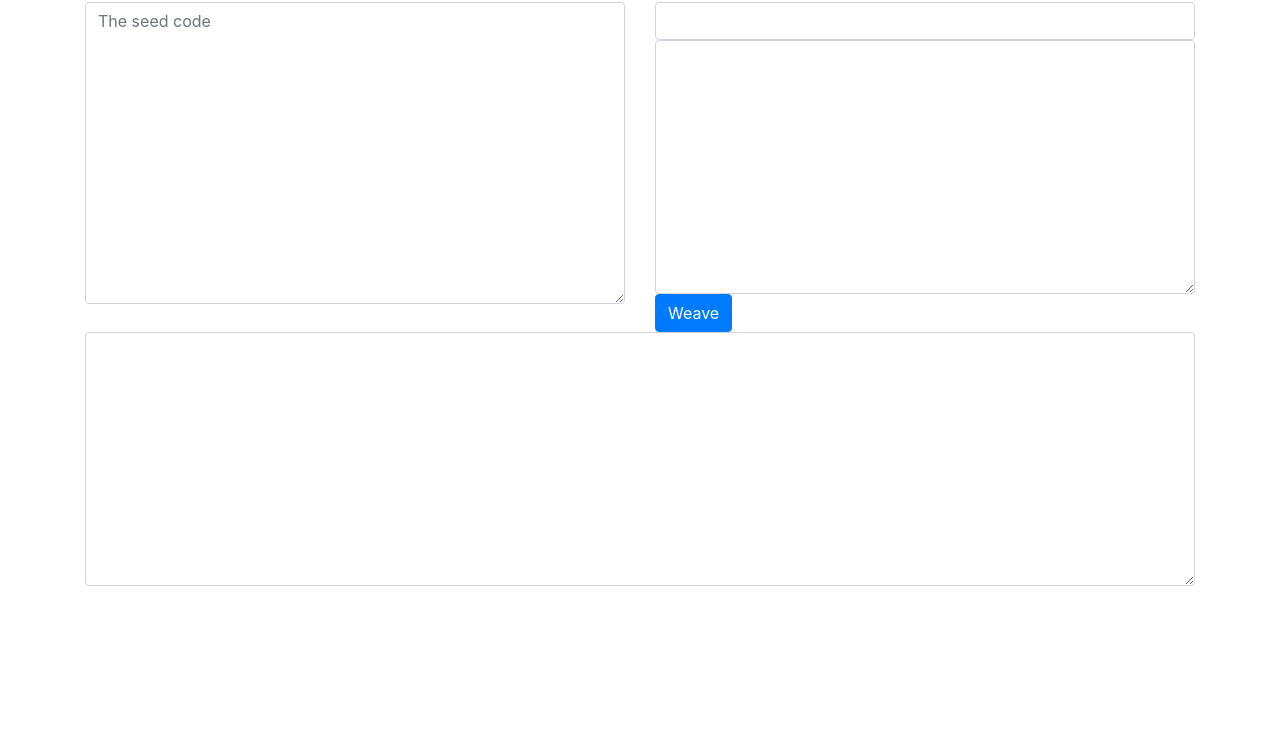
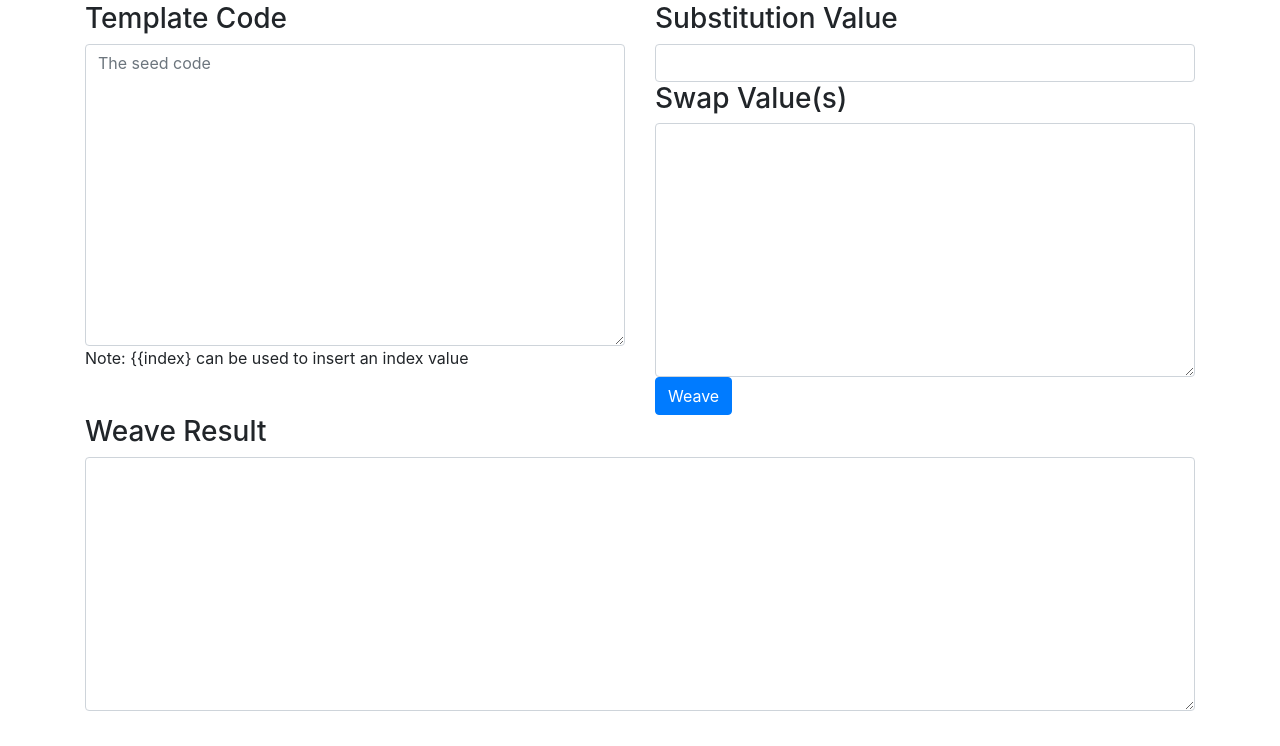
Before and after one commit to marcsstevenson/CodeWeave, a website: page index.html in a window 1280 px wide. Shown: the part 54-800 px from the top of the page. Drawn offline with nearby package versions, Linux system fonts and the light colour scheme; some packages are replaced by stand-ins of ours; a script that the page names is missing.

Commit message:
Added index substitution and header labels

```diff
--- a/app/CodeWeaveController.js
+++ b/app/CodeWeaveController.js
@@ -54,7 +54,8 @@
 
                 for (var i = 0; i < values.length; i++) {
                     result += $scope.ReplaceAll($scope.Take, $scope.WeaveSubstitution, values[i]) + "\n";
-                    // result += $scope.Take.replace($scope.WeaveSubstitution, values[i]) + "\n";
+                    //Swap {{index} for the counter i
+                    result = $scope.ReplaceAll(result, '{{index}', i);
                 }
 
                 $scope.Result = result;
--- a/index.html
+++ b/index.html
@@ -18,19 +18,25 @@
          <!--<a href="http://localhost:57125/">Test</a>-->
 
         <div class="col-md-6">
+            <h3>Template Code</h3>
           <textarea class="form-control" rows="12" ng-model="Take"
           placeholder="The seed code"
           ng-model-options="{ debounce: 700 }"></textarea>
+          <div>Note: {{index} can be used to insert an index value</div>
         </div>
         <div class="col-md-6">
-          <input class="form-control" type="text" ng-model="WeaveSubstitution" ng-model-options="{ debounce: 700 }" />
-          <textarea class="form-control" rows="10" ng-model="WeaveValues" ng-model-options="{ debounce: 700 }"></textarea>
-          <button class="btn btn-primary" ng-click="Weave()">Weave</button>
+            <h3>Substitution Value</h3>
+            <input class="form-control" type="text" ng-model="WeaveSubstitution" ng-model-options="{ debounce: 700 }" />
+
+            <h3>Swap Value(s)</h3>
+            <textarea class="form-control" rows="10" ng-model="WeaveValues" ng-model-options="{ debounce: 700 }"></textarea>
+            <button class="btn btn-primary" ng-click="Weave()">Weave</button>
         </div>
      </div>
 
      <div class="row">
         <div class="col-md-12">
+            <h3>Weave Result</h3>
           <textarea class="form-control" rows="10" ng-model="Result"></textarea>
         </div>
      </div>
```
